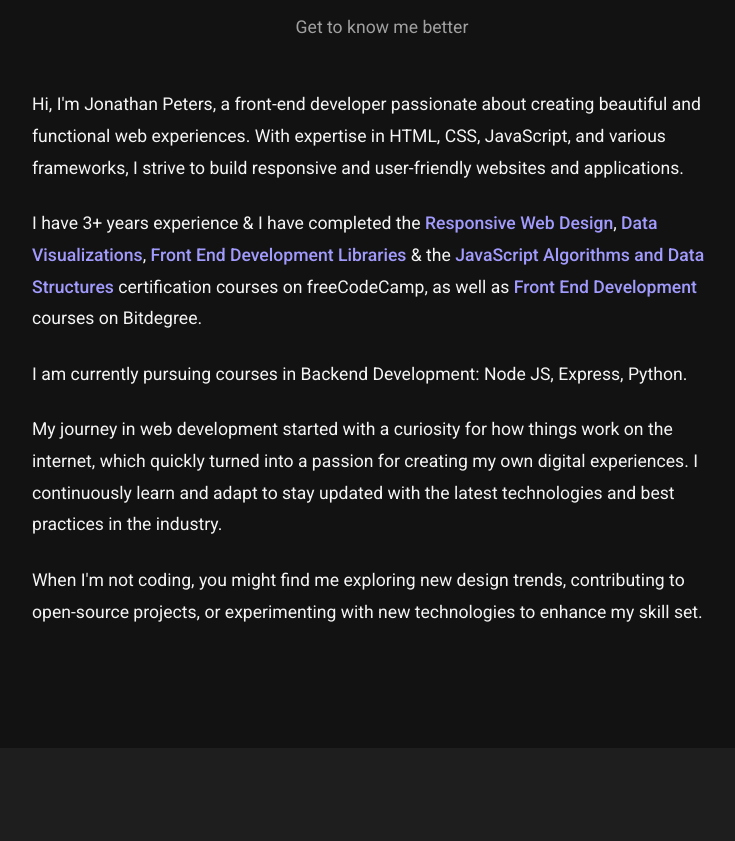
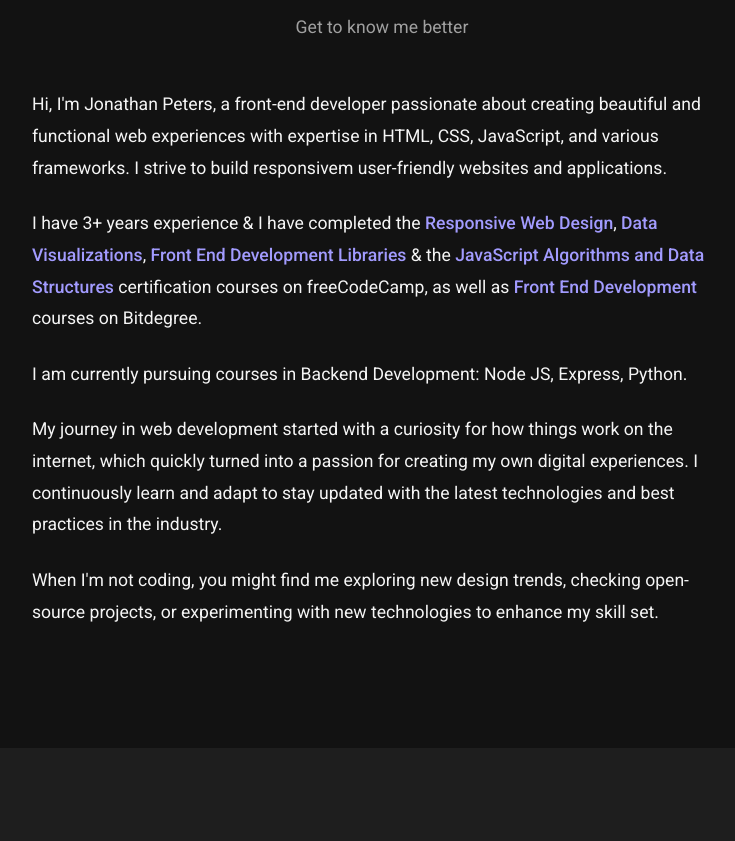
Before and after one commit to QMS85/MyPortfolio, a plain HTML site: page index.html in a window 1280 px wide. Shown: the part 5915-6756 px from the top of the page, without its empty margins (258-993 px from the left). Drawn offline with nearby package versions, Linux system fonts and the light colour scheme.

Commit message:
Update index.html

```diff
--- a/index.html
+++ b/index.html
@@ -97,11 +97,11 @@
                 </div>
                 <div class="about-content">
                     <div class="about-text">
-                        <p>Hi, I'm Jonathan Peters, a front-end developer passionate about creating beautiful and functional web experiences. With expertise in HTML, CSS, JavaScript, and various frameworks, I strive to build responsive and user-friendly websites and applications.</p>
+                        <p>Hi, I'm Jonathan Peters, a front-end developer passionate about creating beautiful and functional web experiences with expertise in HTML, CSS, JavaScript, and various frameworks. I strive to build responsivem user-friendly websites and applications.</p>
                         <p>I have 3+ years experience & I have completed the <a href="https://www.freecodecamp.org/certification/Jonathan_Peters/responsive-web-design" target="_blank">Responsive Web Design</a>, <a href="https://www.freecodecamp.org/certification/Jonathan_Peters/data-visualization" target="_blank">Data Visualizations</a>, <a href="https://www.freecodecamp.org/certification/Jonathan_Peters/front-end-development-libraries" target="_blank">Front End Development Libraries </a> & the <a href="https://www.freecodecamp.org/certification/Jonathan_Peters/javascript-algorithms-and-data-structures-v8" target="_blank">JavaScript Algorithms and Data Structures </a> certification courses on freeCodeCamp, as well as <a href="https://www.bitdegree.org/courses/user/djjonnas/certificates" target="_blank">Front End Development</a> courses on Bitdegree.</p>
                         <p>I am currently pursuing courses in Backend Development: Node JS, Express, Python.</p>
                         <p>My journey in web development started with a curiosity for how things work on the internet, which quickly turned into a passion for creating my own digital experiences. I continuously learn and adapt to stay updated with the latest technologies and best practices in the industry.</p>
-                        <p>When I'm not coding, you might find me exploring new design trends, contributing to open-source projects, or experimenting with new technologies to enhance my skill set.</p>
+                        <p>When I'm not coding, you might find me exploring new design trends, checking open-source projects, or experimenting with new technologies to enhance my skill set.</p>
                     </div>
                 </div>
             </div>
```
